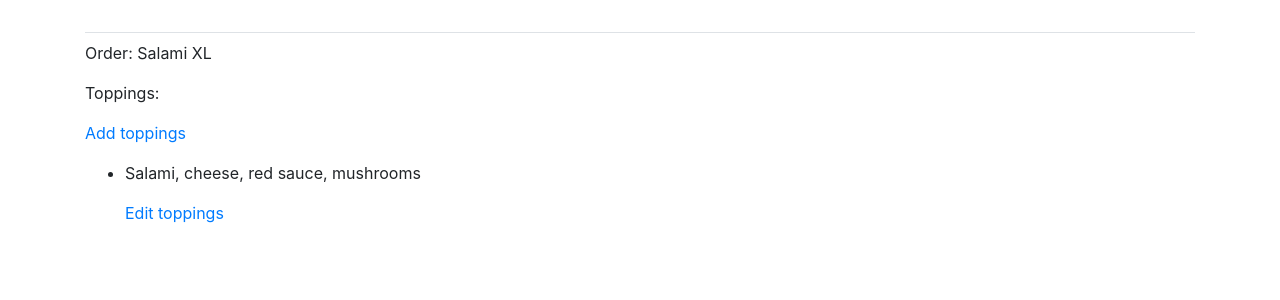
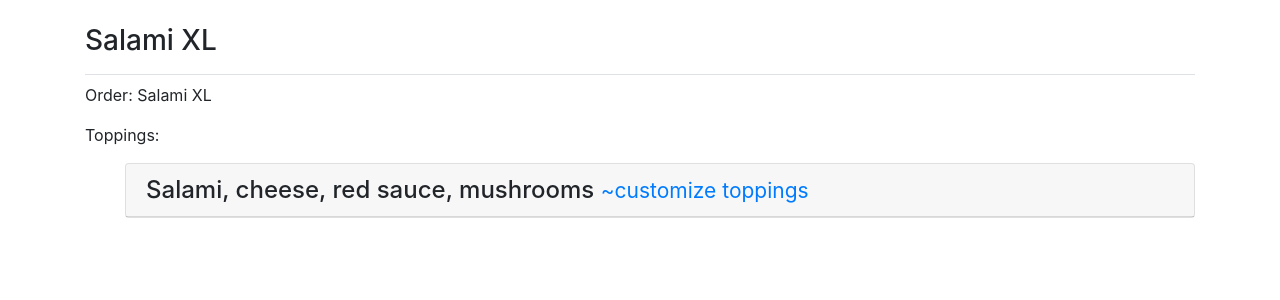
Before and after one commit to KacperMazur9680/Web_application, a Django app: page /orders/1/ in a window 1280 px wide. Shown: the part 58-358 px from the top of the page. Run offline with Django 4.2, Linux system fonts and the light colour scheme; a user stored in the database is signed in; data comes from the database, SQL or seed files in the repository; some libraries are stand-ins or nearby versions.

Commit message:
Visual changes

```diff
--- a/pizzeria/pizzas/templates/pizzas/order.html
+++ b/pizzeria/pizzas/templates/pizzas/order.html
@@ -1,5 +1,9 @@
 <!--Showing the ingredients of each ordered pizza-->
 {% extends 'pizzas/base.html' %}
+
+{% block page_header %}
+  <h3>{{ order }}</h3>
+{% endblock page_header %}
 
 {% block content %}
 
@@ -7,20 +11,20 @@
 
 <p>Toppings:</p>
 
-<p>
-  <a href="{% url 'pizzas:new_toppings' order.id %}">Add toppings</a>
-</p>
-
 <ul>
 {% for topping in toppings %}
+  <div class="card mb-3">
+    <h4 class="card-header">
+      {{ topping }}
+      <small><a href="{% url 'pizzas:edit_toppings' topping.id %}">
+        ~customize toppings</a></small>
+    </h4>
+  </div>
+{% empty %}
   <li>
-   <p>{{ topping }}</p>
-   <p>
-    <a href="{% url 'pizzas:edit_toppings' topping.id %}">Edit toppings</a>
-   </p>
+    This pizza has no toppings added yet.
+    <a href="{% url 'pizzas:new_toppings' order.id %}">Add toppings</a>
   </li>
-{% empty %}
-  <li>This pizza has no toppings added yet.</li>
 {% endfor %}
 </ul>
 
```
